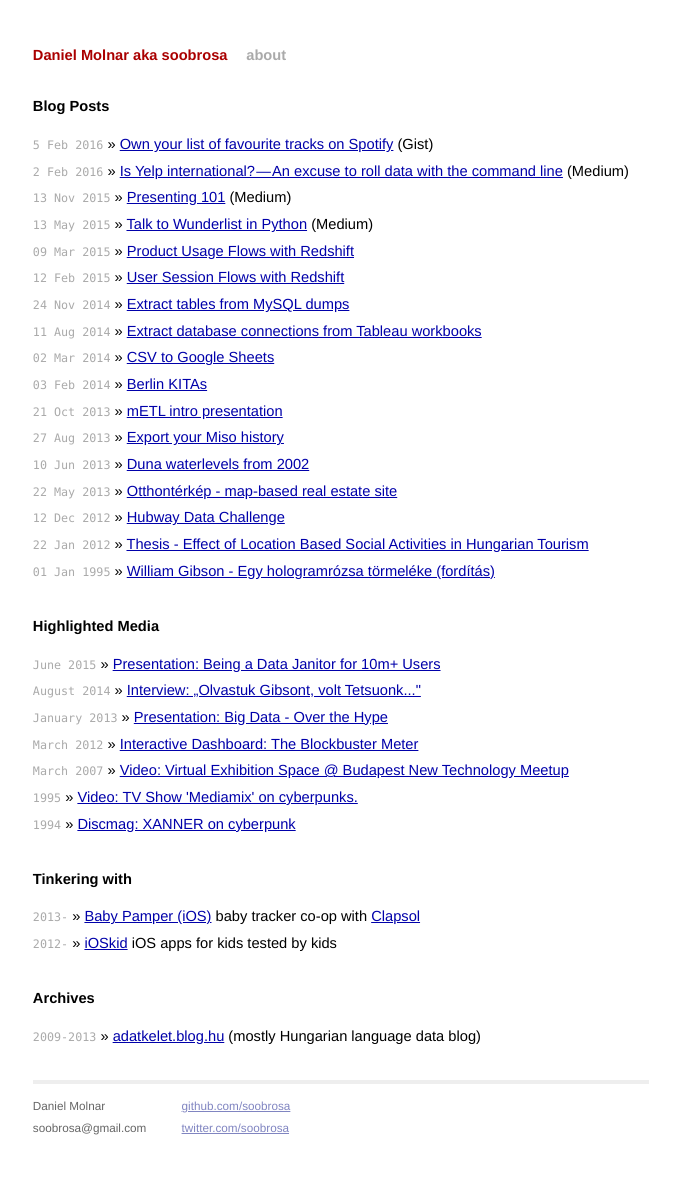
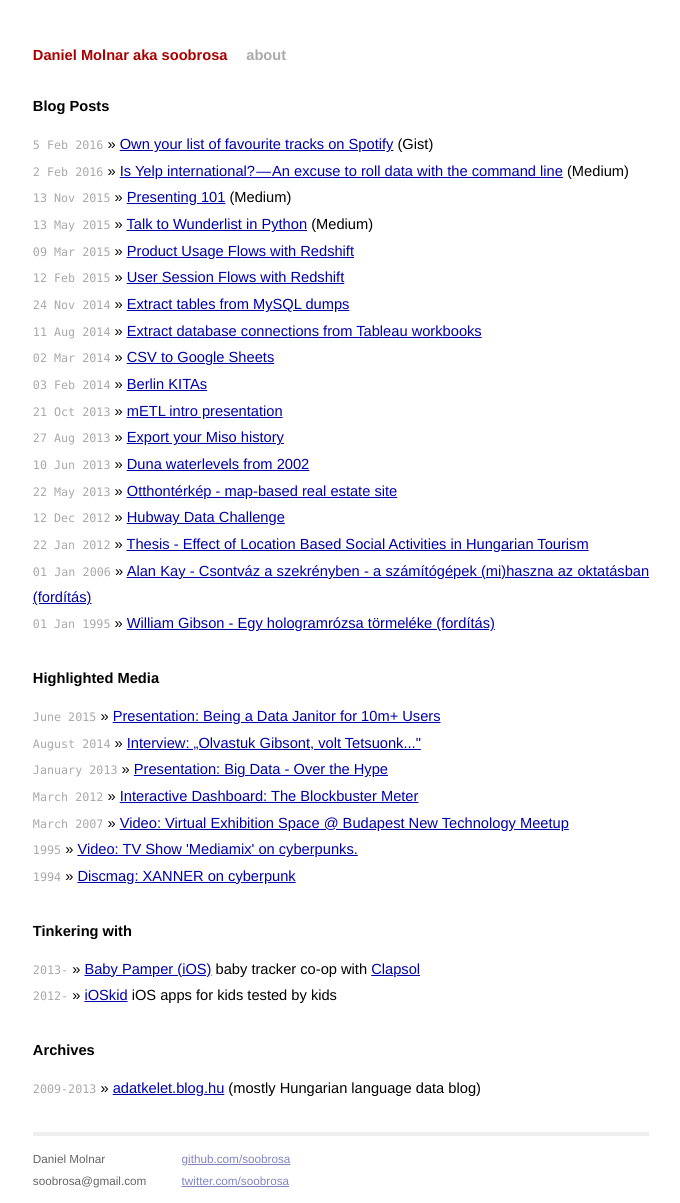
Before and after one commit to mojombo/mojombo.github.io, a Jekyll site: the page built from index.html, in a window 1280 px wide. Shown: the whole page, without its empty margins (299-979 px from the left). Built offline with Jekyll 4.4.1, drawn with Linux system fonts in a browser that asks for light colours; before the commit the page ends 1151 px from its top, so only the background shows below that; some of the changed lines change nothing that is shown.

Commit message:
Alan Kay.

```diff
--- /dev/null
+++ b/_posts/2006-1-1-Alan_Kay_Csontvaz_a_szekrenyben.md
@@ -0,0 +1,71 @@
+---
+layout: post
+title: Alan Kay - Csontváz a szekrényben - a számítógépek (mi)haszna az oktatásban (fordítás)
+---
+
+Alan Kay: Csontváz a szekrényben - a számítógépek (mi)haszna az oktatásban
+-
+
+Arra építeni, amit a gyermekek tudnak, amire képesek, és akik ők - általában ez működik a legjobban. Ha találtunk néhány jó megközelítést, talán néhány jó hasznos médiaötlet is akadhat. Az iskolák alkotják az utolsó védelmi vonalat a tudás globális trivializációjában, mégis úgy tűnik, nem tanultak még eleget az új technológiákról és médiákról ahhoz, hogy kellően megkülönböztessék a számítógépekhez és hálózatokhoz kapcsolódó formális, de értelmetlen tevékenységeket és az igazi, 21. századi gondolkodáshoz szükséges készségeket.
+
+A történelem során az emberek megtanulták, hogyan értelmezzék a körülöttük lévő világot történetek segítségével. A történetek már jóval Salamon király előtt - kit 3000 mondásból álló parancsolata alapján a valaha élt legbölcsebb embernek tartottak - központi szerepet játszottak az oktatásban. A gondolkodás e módja, illetve az egyén életének és a társadalomnak történetekkel és elbeszélésekkel történő értelmezése egyetemes minden kultúrában, és emberi lényünkbe alapvetően "drótozott". Része annak, amit "józan észnek" hívunk.
+
+Mégis, ha visszatekintünk az elmúlt 400 évre, hogy eltöprengjünk azon, mely ideák okozták a legnagyobb változásokat az emberi társadalomban és vezettek a demokrácia, tudomány, technológia és egészségügy modern korába, talán kicsit sokkoló lehet észrevenni, hogy ezek egyike sem hozzáférhető történet formájában! Newton értekezése a mozgás törvényéről, a gravitációs erőről és a bolygók viselkedéséről úgy épül fel érvek sorozataként, hogy Euklidész mértanról szóló könyveit utánozza. Azóta minden tudományos munka hasonlóan, érvek egy sajátos formájaként kerül elénk, és nem történet formájában. Az Egyesült Államok alkotmánya maga is csak elvek egy gyűjteménye, melyek egy nagyon összetett, dinamikus struktúrát alakítanak ki, amely évszázadokig ki kell, hogy tartson, és amelynek "részei" (ezek lennénk mi!) folyamatosan változnak és csak részben működnek együtt. Ez teljesen nyilvánvalóan nem egy történet!
+
+A közelmúltban végzett kutatások alapján az amerikai felnőttek kevesebb, mint 5%-a tanult meg ezekben a modern nem-történetalapú formákban folyékonyan gondolkodni. Az Amerikában legnagyobb példányszámban elkelt 150 könyv nemrégiben történt tanulmányozása azt mutatja, hogy 80%-uk történet formájában íródott, 15%-uk önsegítő könyv, 1.5%-uk értelmezhető valamifajta tudományos tartalmúnak, és egyikük sem íródott komoly, érvelő esszék formájában. Ne feledjük, ezek a százalékok azon kisszámú amerikaira vonatkoznak, akik egyáltalán vesznek könyvet - emlékezzünk arra is, hogy a bestseller százezres példányszámot, míg a "run-away bestseller" körülbelül 1 milliós példányszámot jelent egy 250 milliós országban!
+
+Nem célom sürgetni: hagyjuk a történeteket. Szeretem hallani és olvasni őket, és szeretem, ha látom megelevenedni őket a színházban. Ha nem tudnánk "történetben" gondolkodni a színházban, csak kartondíszletek előtt álló színészeket látnánk, és különböző zajokat hallanánk a zenekari árokból. A színház élvezetéhez át kell adnunk magunkat az elbeszélésnek, át kell élnünk a színészek szerepeit, a szimbolikus díszleteket helyszínként és hangulatként, a zenekari árokból származó zajokat pedig felkavaró zeneként kell, hogy értelmezzük. Ez nagyszerűen megy, és mélyen átélhetjük, mit is jelent embernek lenni e folyamat során.
+
+Most képzeljük el azt, hogy elmegyünk egy hasonló épületbe, ahol hasonló emberek a színpadon hasonlóan kitűnő mondatokat mondanak, szimbolikus díszletek és felkavaró zene kíséretében. Olyan, mintha színházról beszélnék, igaz? Pedig most egy politikai gyűlésre gondolok. Aminek oly szívesen átadjuk magunkat a színházban, itt és most teljes erőnkkel ellen kellene állnunk. Mivel életünk és másokkal való kapcsolatunk értelmének egésze azt igényli, hogy jelentésekkel ruházzunk fel szimbólumokat, és ideák kedvéért részeket adjunk fel magunkból, elég rafinálttá kell válnunk ahhoz, hogy az érem mindkét oldalát a maga helyén tudhassuk: elménk befogadó legyen, ha lelkünk felemelkedhet, és kirekesztő, ha valaki el akar venni tőlünk. Hiszem, hogy a tanulás legfőbb célja megszerezni a belátás ezen képességét, megtanulni, hogyan állítsuk a szimbólumokat a saját oldalunkra.
+
+# A történetmondáson túl
+
+Természetesen korántsem elég csak kritizálni azt, hogy milyen történetbe éljük bele magunkat, hiszen mind a politikailag, mind a tudományosan fontos modern tartalmak oly nagy része nem történetek formájában férhető hozzá. Ahhoz, hogy a gyermekek teljesen felszabadultak legyenek a 21. században, nagyon fontos, hogy a jelenleg használatos három központi gondolkodási formát folyékonyan használják. Ahogyan láttuk, ezen gondolkodási formák közül csak az egyik használ "történeteket", mint Salamon király bölcs mondásai és más történetek, amelyekben a magyarázatot elbeszélésbe ágyazták - s ahogy láttuk a gondolkodás más formái egyáltalán nem hasonlítanak a történetekhez. A másik két gondolkodási forma a "logikus érvelés", amelyben a magyarázat a világról szóló kijelentések egymáshoz szorosan kötődő sorával kerül kifejtésre - ez egyfajta hatásos óramű következtetések kidolgozására; a "rendszerek dinamikája" pedig az összetettségről való gondolkodás egy ökológiai módja, amelyben az egyes alkotóelemek aktívan hatnak egymásra. Így hát a kérdés az: pontosan hogyan fedeztethetjük fel a gyermekekkel a gondolkodás olyan módjait, amelyek nincsenek "beléjük drótozva" (történetmondás) és hogyan kalandozzanak el olyan intellektuális területre, amelyet újra fel kell fedeznie minden gondolkodó embernek: a logikusra és az "öko-logikus"-ra?
+
+Arra a kérdésre, hogy miért olyan nehéz a legtöbb gyermeket megtanítani ezeken az új módokon gondolkodni, a tipikus válasz az, hogy "ezeket a gondolkodási módokat nehéz megtanulni". De hát elég nehéz megtanulni biciklizni, még nehezebb kosárra dobni és az egyik legnehezebb dolog következetesen eltalálni a baseball-labdát. Ha valaki gyermekeket figyel, miközben ezeket a készségeket próbálják megtanulni, azt látja, hogy a legtöbbször elhibázzák, de addig gyakorolják, amíg meg nem tanulják őket, gyakran évek múltán. Ez leginkább arra a viselkedésre hasonlít, mint amikor járni és beszélni tanulnak, és nem az iskolai munkában oly gyakran megtalálható kishitűségre. Valójában úgy tűnik, hogy a gyerekek akármeddig hajlandóak elmenni azért, hogy nagyon bonyolult dolgokat megtanuljanak, és kibírják a folyamat során rájuk váró szinte végtelen "kudarc" sorozatot, ha úgy érzik, a megtanulandó tevékenység kultúrájuk integráns része.
+
+Maria Montessori nagy sikerrel használta iskoláiban ezt a meghatározást. Suzuki-nak hasonló sikere volt a zeneoktatásban azzal, hogy a gyermekeknek beágyazott zenei kultúrát teremtett. Nem a nehézség itt az igazi probléma. Tartozni egy kultúrához és személyes identitást építeni a nehéz. Hívhatjuk ezt "beavatási rítus" motivációnak. Ha visszatérünk az amerikai népesség kevesebb, mint 5%-ára, aki megtanult ezeken az új módokon gondolkodni és felidézzük, hogy a televízió nem jó médium arra, hogy ezeket az új gondolkodási módokat illusztrálja, ez azt jelenti, hogy a legtöbb gyermeknek nem lesz beágyazott kulturális élménye ezekről az ideákról, mielőtt az iskolába lépnek. Nem tudom, hogy az alsó tagozaton tanító tanárok hány százaléka tanult meg ezeken az új módokon gondolkodni, de személyes tapasztalatom alapján azt becsülöm, hogy hasonló arányban sikerült nekik, mint a népesség egészének. Ez azt jelenti, hogy a legtöbb gyermek számára nagyon valószínűtlen, hogy megtapasztalja ezeket az új gondolkodási módokat otthonában vagy az iskolában vagy a televízióból - különösen a dolgok általános végzésének és a gondolkodásnak olyan beágyazott módján, amelyek oly fontosak azért, hogy a gyermekek értéket tulajdonítsanak azoknak a dolgoknak, amelyeket igen keményen próbálnak megtanulni.
+
+Hadd szolgáljak egy példával arra, hogy a "környezet kialakításának" stratégiáját hogyan lehet követni - saját gyermekkori tanulási élményem alapján. Tegyük fel, hogy a nemzet fontosnak tartja a zenét. A szüleink aggódnak azért, hogy gyermekeik nem lesznek sikeresek az életben, hacsak nem válnak zenésszé. Zenei készségünk a legalacsonyabb a világon. Sok lárma és siránkozás után a Kongresszus technológiai megoldást talál: "A 2000. évre minden osztályba zongorát állítunk! De mivel nincs pénz zenészek alkalmazására, ezért átképezzük a meglévő tanárokat egy kéthetes nyári szemináriumon. Ez biztosan megoldja a problémát!" Tudjuk viszont, hogy nem sok minden fog történni, hiszen bármelyik zenész megmondhatja, a zene nem a zongorában van! A zene külön-külön mindegyikünkben benne van.
+
+Történnek majd bizonyos dolgok a minden teremben ott álló zongorával. A gyerekek szeretnek majd vele játszani. Néhányukat bátorítanak majd a szüleik, hogy vegyenek leckéket, és néhány különc gyermek úgy dönt, hogy saját kezébe veszi a dolgokat és megtalálja a módját, hogy megismerje a zongora valódi hasznát minden hivatalos segítség nélkül. Másfajta technológiák, mint a hangfelvételek, támogatják a "zeneszeretetre" való hajlandóságot. A baj csak annyi, hogy a "zeneszeretet" olyan, mint a "tudomány" vagy a "matek" vagy a "számítógépek szeretete" - nem ugyanaz, mint valójában zenét, tudományt, matekot vagy számítógép-használatot tanulni!
+
+Ötven évvel ezelőtt abban az élményben volt részem, hogy egy olyan közösségben nőjek fel, amely szeretett volna "igazi zenét adni mindenkinek", és megtalálta a módját annak, hogy ez sikerüljön. Ez egy olyan new england-i kisvárosban történt, ahol csak kétszázan jártak a gimnáziumba, mégis hagyománya volt annak, hogy az iskolának teljes zenekara és énekkara van. Ehhez az kellett, hogy majdnem minden gyermek gyakorlott zenésszé váljon. Elsőben megtanítottak bennünket hangközöket énekelni és egyszólamú darabokat kottából olvasni. Másodikban két szólamot énekeltünk. Harmadikban négy szólamot énekeltünk és hangszert választottunk. A tehetség nem számított, bár természetesen meglátszott. Ez valami olyan dolog volt, amit mindenki csinált, és mindenki élvezett. Egészen addig nem tudtam, hogy ez szokatlan, amíg el nem költöztem. Fontos adalék még, hogy minden teremben volt zongora és minden tanár tudott egy kicsit zongorázni, bár biztos vagyok benne, hogy legalább egy tanár nem volt túl muzikális. Úgy tűnt, attól működik a dolog, hogy a közösségnek volt egy kiváló alsó tagozathoz értő zenespecialistája, aki minden osztályt hetente többször meglátogatott. Ennek a történetnek nem az a lényege, hogy a legtöbb gyermek gyakorlott zenésszé vált, mire gimnáziumba került - azzá váltak, generációkon keresztül -, de amennyire tudom, mindannyiuk szereti és gyakorolja a zenét felnőttként is (velem együtt).
+
+Megtalálhatjuk ezt a "teremts beágyazott környezetet és támogasd a osztályokat tanító tanárokat látogató szakértőkkel" stratégiát néhány iskolában ma is. A los angeles-i Open Charter School-nak sikerült "tervezési kultúrát" kialakítania harmadéves osztályaikkal. Ez a kultúra egy egyéves, nagyléptékű várostervezésről szóló érdekes és nehéz kalandba ágyazza be a gyerekeket. Az általam ismert legsikeresebb alsó tagozatos tudományos program minden pasadena-i általános iskolában működik és hasonló elvek mentén szerveződik. A programot Jim Bowers és Jerry Pines, két Caltech-en dolgozó tudós fejlesztette ki, és a siker kulcsa nem csak a kiváló tananyag-ötletek és megközelítési mód, de az, hogy a tanító tanároknak némi tényleges gyakorlatot kell szerezniük, illetve fontos, hogy támogatást és minőségbiztosítást kapnak a kerületben iskoláról iskolára vándorló szakértőktől.
+
+Jó ökölszabály tananyagtervezéshez, hogy ötletalapú legyen, ne médiaalapú. Minden jó tanár rájött már erre. A média képes néha támogatni az ideák elsajátítását, de általában a legjobb megoldásokat úgy találjuk meg, ha elgondolkozunk azon, hogyan taníthatnánk meg az ideákat médiatámogatás nélkül. Arra építeni, amit a gyermekek tudnak, amire képesek, és akik ők - általában ez működik a legjobban. Ha találtunk néhány jó megközelítést, talán néhány jó hasznos médiaötlet is akadhat.
+
+# Zenétől a technológiáig
+
+Hadd térjek vissza egy pillanatra a számítógépek és a hálózatok csodás új technológiájához. Talán a legszomorúbb esemény számomra az, amikor egy számítógépesített osztályteremben járok, és megmutatják nekem, hogy a gyerekek milyen örömmel használják a számítógépeket. Boldogok; a tanárok és az igazgatóság is boldog, nemkülönben a szülők. Mégis, ha jobban megnézem, a legtöbb ilyen osztályteremben a gyerekek semmi érdekeset vagy előrevivőt nem tesznek! Ez a technológia mintegy gyorsételként való megjelenése - az emberek szeretik, de semmi tápértékről nem beszélhetünk. A legrosszabb esetben ez egyfajta misztikus kultusz, amelyben azt gondolják, hogy a számítógépek puszta jelenléte valahogyan visszahozza a tanulást az osztályterembe. Ekkor a számítógépek bármiféle használata a 21. század feltörekvő mobilitásának szimbóluma. Ezzel az újfajta "zongorával" pusztán annak a valódi érzése hiányzik a legtöbb osztályteremből és otthonból, hogy itt zene szól - és nem csak értelmetlen csörömpölés.
+
+Úgy találtam, hogy a könyvek és a nyomtatás története sok hasonlóságot hordoz, és ez segít a számítógépet megérteni. A könyvekhez hasonlóan a számítógép képes arra, hogy tetszőleges szimbólumokat jelenítsen meg. Ez azt jelenti, hogy hatásköre az emberi törekvés nyelv által kifejezhető teljes választéka. Ez a választék a legnyilvánvalóbbaktól - mint az asztrológia, a képregények, a romantikus regények és a pornográfia - a legmélyebbekig terjed - mint a politikai, művészeti és tudományos eszmecserék. A számítógép valami teljesen újat is a közösbe dob: és ez saját szimbólumainak olvasási és írási képessége - méghozzá valami elképesztő sebességen. Ennek eredménye az, hogy a számítógép dinamikus helyzeteket is képes ábrázolni, a lehetőségek hasonlóan széles módján: a szombat reggeli rajzfilmtől kezdve, a játékon és a sporton, a filmen és a színházon át, az összetett szociális és tudományos elméletek szimulációjáig.
+
+A könyvtárak és kommunikációs rendszerek analógiája megtalálható az interneten dinamikusan összekötött milliónyi számítógépben. Ez az újfajta könyvtár a Föld bármely pontjáról használható, folyamatosan frissül, és a felhasználók levelezhetnek, sőt mi több projekteken dolgozhatnak együtt anélkül, hogy egy fizikai helyen kellene lenniük.
+
+Számunkra harminc évvel ezelőtt ezeken az elképzeléseken dolgozva úgy tűnt, mintha a következő nagy "ötszáz éves felfedezést" tennénk meg a nyomtatás feltalálása után. És kevesek számára - nagyon hasonlóan azon kevesekhez, akik a könyveket tanulásra, fontos eszmék megértésére és megvitatására, és a világról való gondolkodás új útjainak bevezetésére használják - a számítógépek és a hálózatok kezdenek ilyen fontossá válni. A számítógép tényleg a könyv utáni következő nagy dolog. De ahogy ez a könyvre is igaz volt, a legtöbben lemaradnak.
+
+Itt a legkijózanítóbb a könyvek és a televízió szembenállásának hasonlata. A legtöbb amerikai számára a fontos eszmék hordozójaként a nyomtatás kudarcot vallott. Kevesen válnak annyira folyékony olvasóvá ahhoz, hogy világunk fontos eszméit kövessék, és részt vegyenek bennük. Sokan funkcionálisan analfabéták, és a legtöbben, akik olvasnak, szórakozásból teszik otthon, vagy információért munkájukhoz (lásd a sikerkönyvek 95%-a történet formában íródott és önsegítő könyv). Ha az interneten közzé tesszük "A föderalista - Értekezések az amerikai alkotmányról" című művet, mindenki számára elérhető lesz ugyan, de azzal, hogy az érvek e nagyszerű gyűjteményének a közkönyvtárakban való hozzáférhetőségnél nagyobb nyilvánosságot biztosítunk, még nem fognak többen úgy dönteni, hogy elolvassák ezt a nehéz, de tartalmas szöveget. Ismét szemben állunk valami olyasmivel, amit "nehéz megtanulni", de értékét is elvesztette az amerikaiak szemében - akik azt kérdezik, miért kellene erőfeszítéseket tenniük azért, hogy folyékonyan olvassanak, és megértsenek mélyebb tartalmakat?
+
+# A televíziós modell újragondolása
+
+A televízió Amerika tömegmédiumává vált, mindemellett fontos eszmék nagyon szegényes tárolója. A televízió a valaha készített legnagyobb "tanítógép" - sajnos aminek a tanításában a legjobb, azok nem a legfontosabb megtanulandó dolgok. És olyan rossz a legfontosabb dolgok megtanításában, hogy legtöbb nézőjét arról is meggyőzi, hogy ezek a dolgok nem is léteznek.
+
+Nos, a számítógépek lehetnek televíziószerűek, könyvszerűek, és "olyanok, mint maguk". A jelen kereskedelmi trendjei mind oktatási, mind házi felhasználásra annyira televíziószerűvé akarják tenni őket, amennyire csak lehet. És az ezen erőfeszítések mögötti dollár milliárdok súlya valószínűleg nyomasztó lesz. Kijózanító arra gondolni, hogy 1600-ban, 150 évvel a nyomtatás feltalálása után, a két legjobban fogyó könyv a brit szigeteken a Biblia és egy asztrológiai könyv voltak. A gondolkodás tudományos és politikai módjait éppen csak elkezdték felfedezni. A valódi forradalmak megjelenéséhez nagyon hosszú idő kell, mert ahogyan McLuhan megjegyezte, az új média kezdeti tartalmát és értékeit mindig a régi médiából vesszük.
+
+A számítógépek és a hálózatok lehetővé tesznek egy dolgot, ami az "infohanta" támadását részben elkerülheti, és ez a lehetőség arra, hogy az interneten olyan médiát készíthetünk, amely "öntanító". Képzeljünk el egy gyereket vagy felnőttet, aki csak mókából téblábol az interneten, majd talál valamit - talán éppen a rakétákról vagy a génsebészetről -, ami érdekesnek tűnik. Ha olyan lenne, mint egy enciklopédia szócikke, akkor leírásra és ismertetésre szorítkozna (a szerző által az íráskor választott szinten), hogy közvetítse az eszmét. Ezzel a legtöbb netböngésző szempontjából célt tévesztene, különös tekintettel a napjainkra jellemző általánosan alacsony folyékony olvasási készségre. A hasznos számítógépes változat képes lesz arra, hogy kitalálja milyen idős és milyen felkészült a böngésző, és azonnal előállna egy olyan tanulási élménysorozattal, amelynek sokkal nagyobb esélye lesz arra, hogy minden egyes felhasználónak megmutassa a "tuti jót", amely az emberi tudás szinte minden szeletkéjében ott rejtezik. A nagyon kicsik más élményeket kapnának, mint az idősebbek - és az élmények egy része megpróbálná érdeklődésük egyfajta melléktermékeként megtanítani a gyerekeket olvasni, és jobban érvelni. Ez a "Montessori-féle" megközelítése annak, hogy hogyan rendezhető bizonyos média az interneten: mindenkinek saját érdeklődése biztosítja a motivációt arra, hogy bejárjon egy környezetet, amely telis-teli van játékoknak álcázott tanulási lehetőségekkel.
+
+Efféle "dinamikus médiát" tudunk ma készíteni, de ez nagyon nehéz és költséges. Mégis, ez egy olyan befektetés, amelyet egy egész országnak meg kellene értenie és tennie. Még mindig nem hiszem, hogy ez valójában helyettesítheti azt, hogy olyan kultúrában nőjünk fel, amely szereti a tanulást és a gondolkodást. De egy ilyen kultúrában egy ilyen új média mindenkit mélyebbre engedne, több irányba, és a világról való gondolkodás több módját ismerné meg, mint ami a legjobb könyvekkel lehetséges manapság. Egy ilyen kultúra nélkül egy ilyen média valószínűleg létfontosságú előremenekülés a gyorsan közeledő, elkövetkező Sötét Korral szemben.
+
+Nagyon valószínű, hogy az iskolák alkotják az utolsó védelmi vonalat a tudás globális trivializációjában, mégis úgy tűnik, nem tanultak még eleget az új technológiákról és médiákról ahhoz, hogy kellően megkülönböztessék a számítógépekhez és hálózatokhoz kapcsolódó formális, de értelmetlen tevékenységeket és az igazi, 21. századi gondolkodáshoz szükséges készségeket. Az iskolák jó esetben érdekes dolgok kitalálására szolgáló kutatóközpontok. Mindig lesz ok arra, hogy ilyen tanulóközpontjaink legyenek, de a legnagyobb probléma az, hogy manapság a legtöbb iskola nagyon távol áll attól, hogy egy, a 21. században szükséges tanulóközpont legyen.
+
+Will Rogers mondta egyszer, hogy nem az tesz neked igazán rosszat, amit nem tudsz, hanem az, amiről azt hiszed, hogy tudod, A legjobb húzás most - a számítástechnikának, a tudománynak, a matematikának, az irodalomnak, a művészetnek és a zenének - az, ha az iskolák elismerik, hogy nem tudják, hogyan is kell ezt csinálni - ők a vakok, akik megpróbálják kitapogatni az elefántot -, és inkább megpróbálnak valami stratégiát kitalálni, amely segít fokozatosan megismerni az elefántot. Ezt teszik a legjobb szakemberek saját szakterületükön. Rudolph Serkin 75 éves korában könnyekkel küszködve fogadta el a Beethoven érmet, és azt mondta: "nem érdemlem meg ezt", és komolyan gondolta. A Nobel-díjas Richard Feynmann a Caltech-en arról mesél az egyetemistáknak fizika óráján, hogy mennyi mindent nem ért a fizikában, és főleg a szakterületén. Nem tudunk addig tanulni, amíg nem látjuk, hogy vakok vagyunk.
+
+Ennek az az oka, hogy a megértés - csakúgy, mint a civilizáció, a boldogság, a zene, a tudomány és egy sereg más nagyszerű erőfeszítés - nem egy létállapot, hanem egy utazási mód. A legfontosabb célja annak, hogy a gyerekeket segítsük a tanulásban pont ez: módot találni arra, hogy megismerjék eme nagy utazást, amelynek nincs végcélja, és amely során maga az utazás a jutalom.
+
+_Alan Kay "Csontváz a szekrényben - a számítógépek (mi)haszna az oktatásban" című írása az EduCom Review 31. évfolyamának 4., 1996. július-augusztusi számában jelent meg._
+
+_Dr. Alan Kay jelenleg a HP Labs kutatója, és a Viewpoint Research Institute elnöke. A Xerox palo alto-i laboratóriumában végzett kutatásainak eredménye nagyban hozzájárultak a személyi számítógép (DynaBook) és a grafikus felhasználói felület koncepciójának kialakításához. a SmallTalk és a Squeak programozási nyelvek fejlesztésének vezetője, később az Atari, az Apple, a Disney és a Hewlett-Packard kutatója._
+
+_Fordította Molnár Dániel a szerző szíves hozzájárulásával._
--- a/index.html
+++ b/index.html
@@ -6,7 +6,7 @@
 <div id="home">
   <h1>Blog Posts</h1>
   <ul class="posts">
-    <li><span>5 Feb 2016</span> &raquo; <a href="hhttps://gist.github.com/soobrosa/a6119b2ee35555c296f3">Own your list of favourite tracks on Spotify</a> (Gist)
+    <li><span>5 Feb 2016</span> &raquo; <a href="https://gist.github.com/soobrosa/a6119b2ee35555c296f3">Own your list of favourite tracks on Spotify</a> (Gist)
     <li><span>2 Feb 2016</span> &raquo; <a href="https://medium.com/@soobrosa/is-yelp-international-an-excuse-to-roll-data-with-the-command-line-415dc04499a3#.gzu0dqg38">Is Yelp international? — An excuse to roll data with the command line</a> (Medium)
     <li><span>13 Nov 2015</span> &raquo; <a href="https://medium.com/wunderlist-engineering/presenting-101-c65283ab1828#.snfrx1j1z">Presenting 101</a> (Medium)
     <li><span>13 May 2015</span> &raquo; <a href="https://medium.com/wunderlist-engineering/talk-to-wunderlist-in-python-8c456a1ba821#.xutrr3cwt">Talk to Wunderlist in Python</a> (Medium)
```
